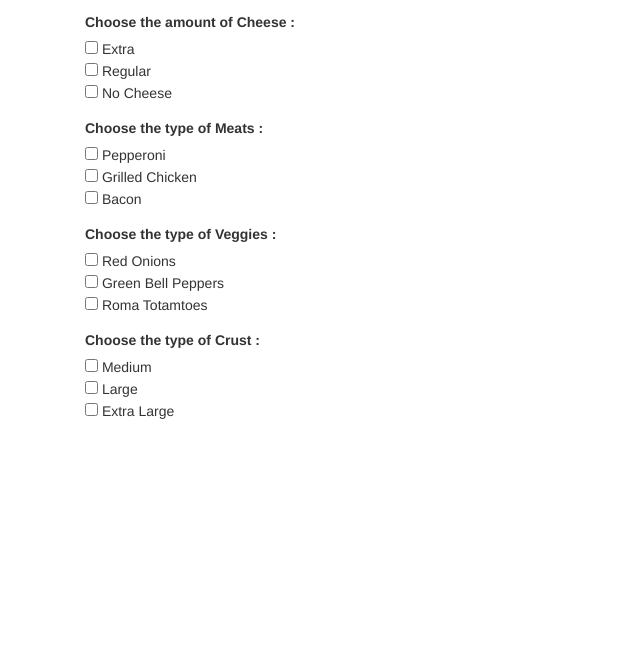
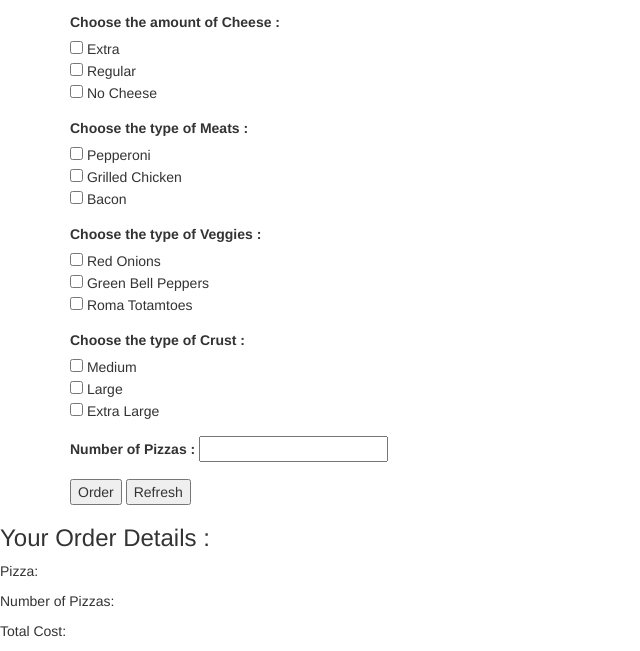
Before and after one commit to Sravyy/pizza-order, a plain HTML site: page index.html in a window 1280 px wide. Shown: the part 164-815 px from the top of the page, without its empty margins (0-640 px from the left). Drawn offline with nearby package versions, Linux system fonts and the light colour scheme.

Commit message:
All html components needed

```diff
--- a/index.html
+++ b/index.html
@@ -9,9 +9,10 @@
   <title>My Pizza</title>
 </head>
 <body>
+  <div class="jumbrotron">
     <div class="container">
-    <div class="jumbrotron">
       <h1>My Pizza</h1>
+    </div>
   </div>
   <div class="container">
     <form class="formOne">
@@ -50,9 +51,22 @@
         <input type="checkbox" name="size" value="extraLarge"> Extra Large<br>
       </div>
 
+      <div class="form-group">
+        <label for="pizza">Number of Pizzas :</label>
+        <input id ="pizza" type="number" required>
+      </div>
+
+      <button type="submit" name="button">Order</button>
+      <input id= "refresh" type=button value="Refresh" onClick="history.go()">
+
     </form>
   </div>
+  <div id="result">
+         <h3>Your Order Details :</h3>
+         <p>Pizza: <span class="size"></span></p>
+         <p>Number of Pizzas: <span class="pizza"></span></p>
+         <p>Total Cost: <span id="cost"></span></p>
+   </div>
 
-  </div>
 </body>
 </html>
```
Lines whose indentation alone changed are shown as unchanged.
